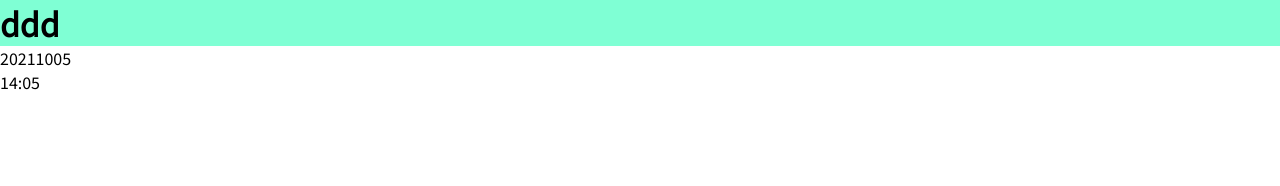
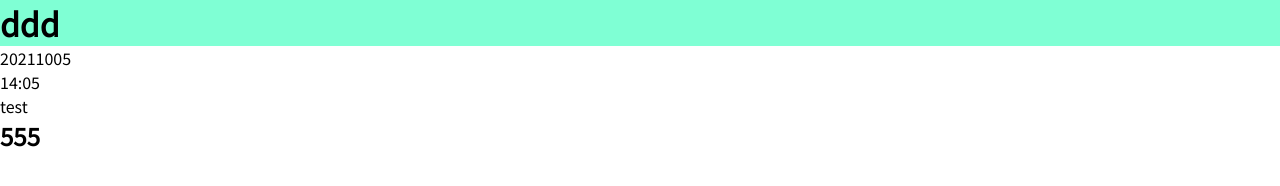
Before and after one commit to JoAnnGitH/20211005, a plain HTML site: page index.html in a window 1280 px wide. Drawn offline with Linux system fonts and the light colour scheme.

Commit message:
新增h2

```diff
--- a/index.html
+++ b/index.html
@@ -13,5 +13,7 @@
     <h1>ddd</h1>
     <p>20211005</p>
     <p>14:05</p>
+    <p>test</p>
+    <h2>555</h2>
 </body>
 </html>
```
